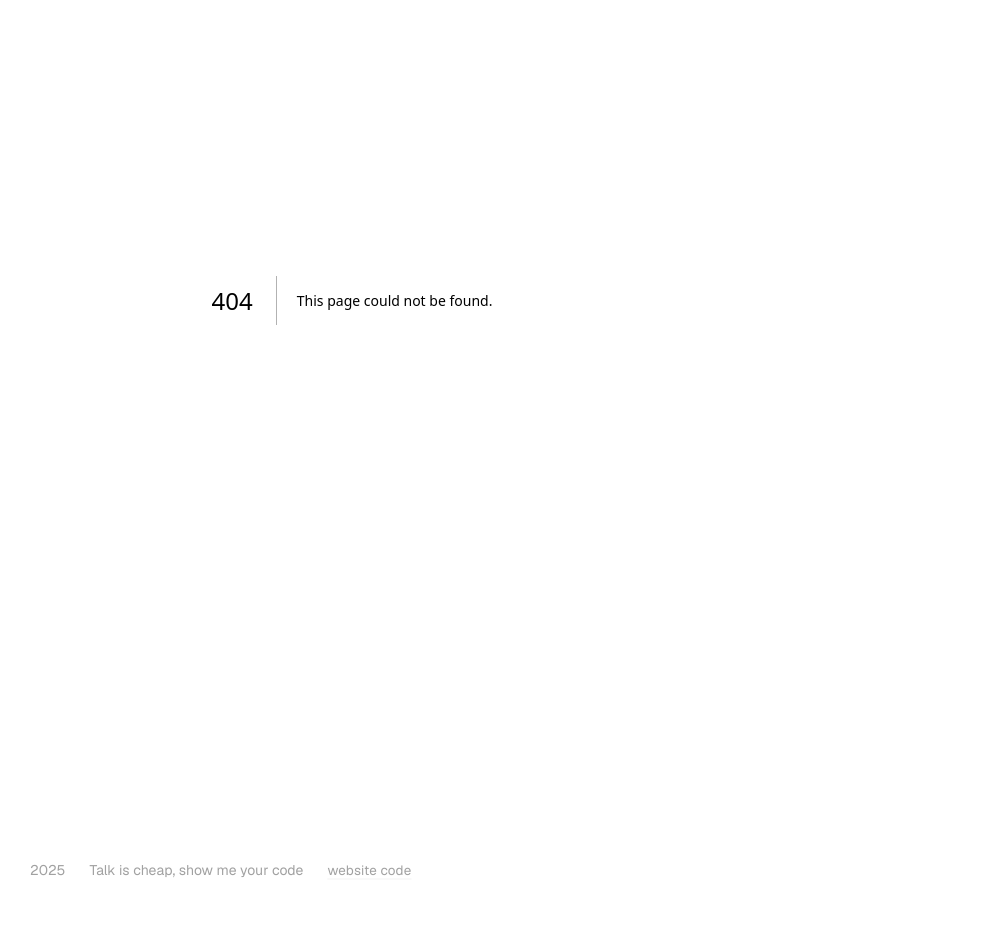
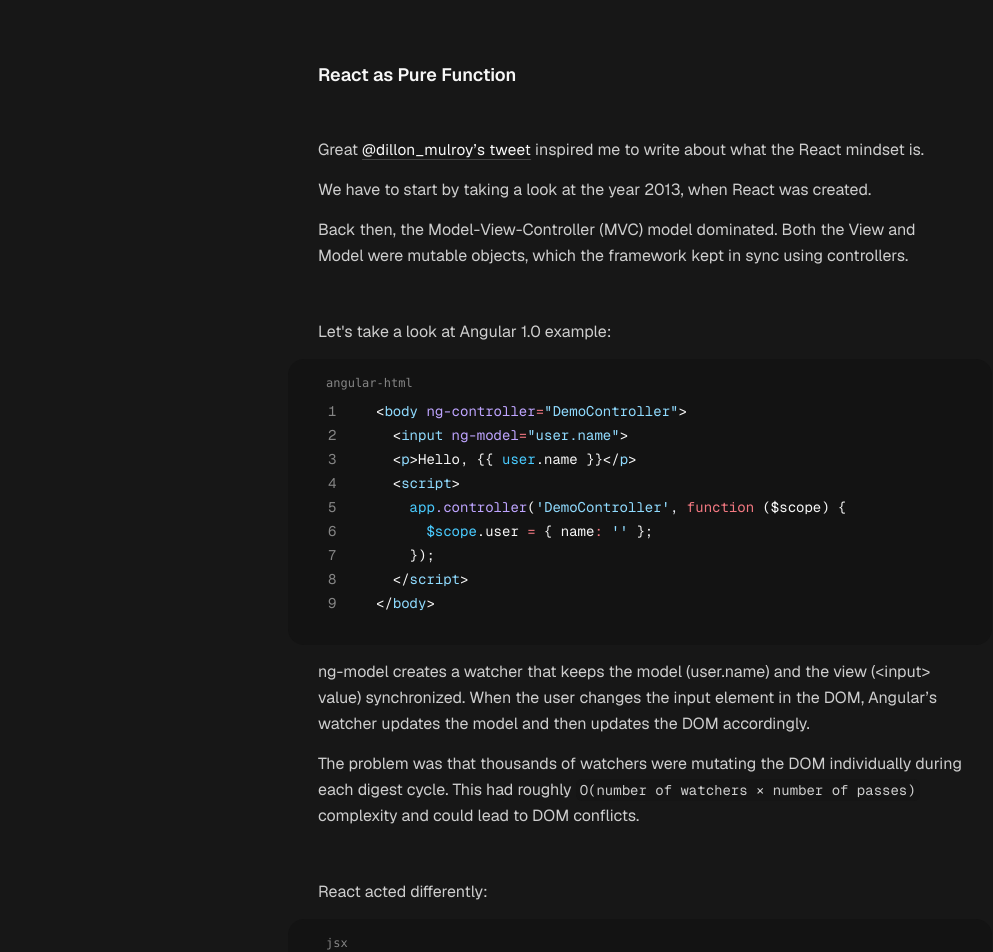
Before and after one commit to fedorivanenko/fedor-ivanenko-personal-website, a Next.js app: page /writing/react-as-pure-function in a window 1280 px wide. Before the commit this address had no page. Shown: the part 100-1052 px from the top of the page, without its empty margins (0-993 px from the left). Before the commit the page ends 994 px from the top, so only its background shows below. Built offline with nearby package versions, Linux system fonts and the light colour scheme.

Commit message:
article: add react-as-pure-function article

```diff
--- /dev/null
+++ b/app/writing/react-as-pure-function/page.tsx
@@ -0,0 +1,217 @@
+import { CodeBlock } from "@/components/code-block";
+import { Section, sectionVariants } from "@/components/layout/section";
+import { InlineLinkButton } from "@/components/ui/button";
+import { cn } from "@/lib/utils";
+
+export default function Page() {
+
+    return (
+      <article>
+        <h1
+          className={cn(sectionVariants(), "animate-blur-fade stagger mb-12")}
+        >
+          React as Pure Function
+        </h1>
+        <Section>
+          <p>
+            Great{" "}
+            <InlineLinkButton href="https://x.com/dillon_mulroy/status/1975656699685171670">
+              @dillon_mulroy’s tweet
+            </InlineLinkButton>{" "}
+            inspired me to write about what&nbsp;the React mindset is.
+          </p>
+
+          <p>
+            We have to start by taking a look at the year 2013,{" "}<span className="whitespace-nowrap">when React was
+            created</span>.
+          </p>
+
+          <p>
+            Back then, the Model-View-Controller (MVC) model dominated. Both the
+            View and Model were mutable objects, which the framework kept in
+            sync using controllers.
+          </p>
+        </Section>
+        <Section>
+          <p>Let{"'"}s take a look at Angular 1.0 example:</p>
+          <CodeBlock lang="angular-html">
+            {[
+              '<body ng-controller="DemoController">',
+              '  <input ng-model="user.name">',
+              "  <p>Hello, {{ user.name }}</p>",
+              "  <script>",
+              "    app.controller('DemoController', function ($scope) {",
+              "      $scope.user = { name: '' };",
+              "    });",
+              "  </script>",
+              "</body>",
+            ].join("\n")}
+          </CodeBlock>
+          <p>
+            ng-model creates a watcher that keeps the model (user.name) and the
+            view (&lt;input&gt; value) synchronized. When the user changes the
+            input element in the DOM, Angular’s watcher updates the model and
+            then updates the DOM accordingly.
+          </p>
+
+          <p>
+            The problem was that thousands of watchers were mutating the DOM
+            individually during each digest cycle. This had roughly{" "}
+            <code>O(number of watchers × number of passes)</code> complexity and
+            could lead to DOM conflicts.
+          </p>
+        </Section>
+        <Section>
+          <p>React acted differently:</p>
+          <CodeBlock lang="jsx">
+            {[
+              "var App = React.createClass({",
+              "  getInitialState: function () {",
+              "    return { user: { name: '' } };",
+              "  },",
+              "  handleChange: function (event) {",
+              "    this.setState({ user: { name: event.target.value } });",
+              "  },",
+              "  render: function () {",
+              "    return (",
+              "      <div>",
+              "        <input",
+              "          value={this.state.user.name}",
+              "          onChange={this.handleChange}",
+              "        />",
+              "        <p>Hello, {this.state.user.name}</p>",
+              "      </div>",
+              "    );",
+              "  }",
+              "});",
+            ].join("\n")}
+          </CodeBlock>
+          <p>Not much of a difference, right?</p>
+
+          <p>
+            But here, the DOM is never <em>mutated</em>; it is only{" "}
+            <em>derived</em> from <code>this.state</code>.
+          </p>
+
+          <p>
+            The whole React concept can be summarized as:<br/>
+            The UI is a pure function of state and props
+          </p>
+
+          <p>
+            This allows React to collect all state changes and apply them
+            together in a single render/reconciliation cycle. No DOM conflicts
+            and roughly <code>O(number of diffs)</code> complexity.
+          </p>
+        </Section>
+        <Section>
+          <p>
+            With the functional syntax the model is even more
+            obvious:
+          </p>
+          <CodeBlock lang="jsx">
+            {[
+              "function App() {",
+              "  const [user, setUser] = useState({ name: '' });",
+              "  function handleChange(event) {",
+              "    setUser({ name: event.target.value });",
+              "  }",
+              "  useEffect(() => {",
+              "    if (user.name) {",
+              "      console.log(user.name);",
+              "    }",
+              "  }, [user.name]);",
+              "  return (",
+              "    <div>",
+              "      <input value={user.name} onChange={handleChange} />",
+              "      <p>Hello, {user.name}</p>",
+              "    </div>",
+              "  );",
+              "}",
+            ].join("\n")}
+          </CodeBlock>
+          <p>
+            The function returns a new UI derived from state and props and runs
+            some side effects.
+          </p>
+
+          <p>
+            React forces developers to think of the UI as a pure function of
+            data → what data the component depends on, how the UI should change
+            when that data changes, and which side effects should run as a
+            result.
+          </p>
+
+          <p>
+            This makes the entire data flow explicit → you can see exactly where
+            data enters <code>props</code>, how it transforms <code>state</code>
+            , and where it leaves <code>render</code> or <code>effects</code>.
+          </p>
+
+          <p>Which leads to more fluent code and better abstractions.</p>
+        </Section>
+        <Section>
+          <p>
+            For example, using this mental model is very easy to catch why this
+            is bad <em>conceptually</em>
+          </p>
+          <CodeBlock>
+            {[
+              "function Toast({ open }: { open: boolean }) {",
+              "  const controls = useAnimation();",
+              "",
+              "  const variants = {",
+              "    open:  { opacity: 1, y: 0,   transition: { duration: 0.24 } },",
+              "    close: { opacity: 0, y: -12, transition: { duration: 0.18 } }",
+              "  };",
+              "",
+              "  useEffect(() => {",
+              '    controls.start(open ? "open" : "close");',
+              "  }, [open, controls, variants]);",
+              "",
+              "  return (",
+              "    <motion.div ",
+              '      initial="close" ',
+              "      animate={controls} ",
+              "      variants={variants}",
+              "    >",
+              "      ...",
+              "    </motion.div>",
+              "  )",
+              "}",
+            ].join("\n")}
+          </CodeBlock>
+          <p>
+            Conceptually, <code>variants</code> behaves like props that define
+            how the component should animate. Keeping it inside makes the
+            component’s output depend on an unstable internal value.
+          </p>
+
+          <p>
+            <code>variants</code> defines how the animation looks, not when it
+            runs. Placing it inside the component mixes animation policy
+            (design) with runtime logic (reacting to <code>open</code>). That
+            means when you later need to make every animation slightly faster,
+            it becomes a hassle.
+          </p>
+
+          <p>
+            Moving it outside the component (ideally into CSS) keeps things easy
+            to track. And when we decide to expand the animation system, all
+            configuration is already centralized.
+          </p>
+        </Section>
+        <Section>
+          <h2>Takeways</h2>
+          <ul className="prose-short">
+            <li>The UI should be a direct projection of data.</li>
+            <li>Render is pure → fully determined by props and state.</li>
+            <li>
+              Keeping the entire data flow explicit lead to better
+              abstractions{" "}<span className="whitespace-nowrap">and predictable behavior.</span>
+            </li>
+          </ul>
+        </Section>
+      </article>
+    );
+}
```
